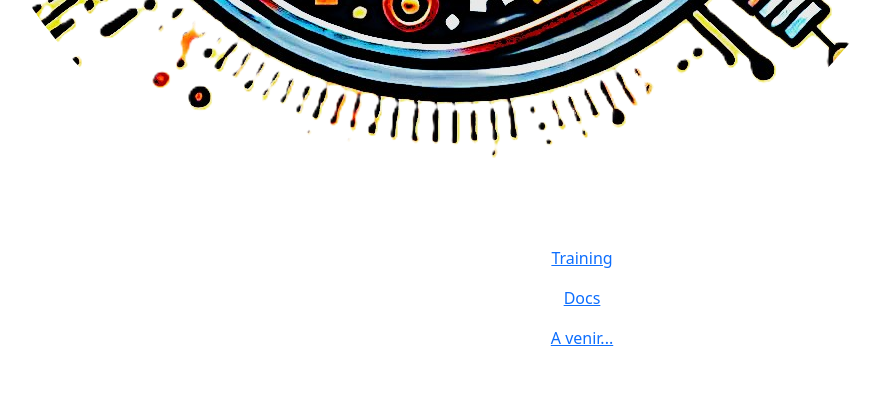
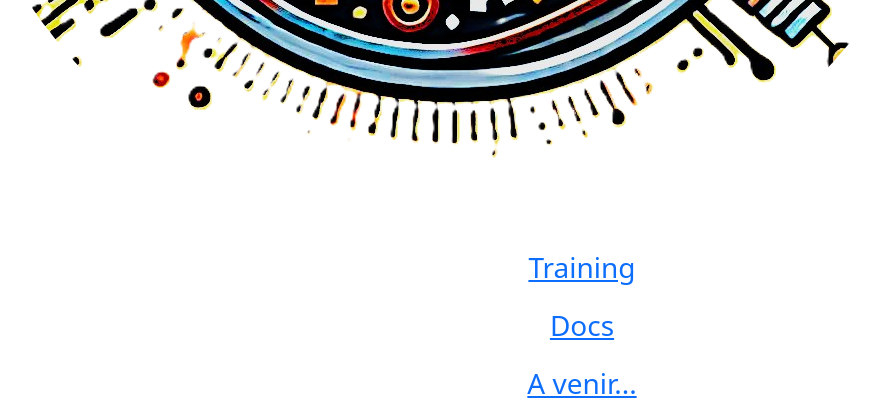
Before and after one commit to Faizh33/php-project, a Symfony app: template templates/php_function/index.html.twig in a window 1280 px wide. Shown: the part 794-1214 px from the top of the page, without its empty margins (58-937 px from the left). Before the commit the page ends 1140 px from the top, so only its background shows below. Run offline with Twig, Linux system fonts and the light colour scheme; the template is opened without the code that fills it, so the values that code supplies are empty; some libraries are stand-ins or nearby versions.

Commit message:
improve summary style

```diff
--- a/templates/php_function/index.html.twig
+++ b/templates/php_function/index.html.twig
@@ -3,27 +3,28 @@
 {% block title %}Dashboard{% endblock %}
 
 {% block body %}
+
     <div class="functions-container">
         <a href="{{path('home')}}">
             <img src="{{ asset('images/logo.png') }}" class="rounded-pill dashboard-logo" />
         </a>
         <div class="rounded-pill summary-container summary-functions-container summary-container-1">
             <a href="{{ path('php_functions') }}" class="link">
-                <p class="summary-text text-center mt-3">
+                <p class="summary-text text-center  fs-3 mt-3">
                     Training
                 </p>
             </a>
         </div>
         <div class="rounded-pill summary-container summary-functions-container summary-container-2">
-            <a href="" class="link">
-                <p class="summary-text text-center">
+            <a href="{{ path('php_functions_list') }}" class="link">
+                <p class="summary-text text-center fs-3">
                     Docs
                 </p>
             </a>
         </div>
         <div class="rounded-pill summary-container summary-functions-container summary-container-3">
             <a href="" class="link">
-                <p class="summary-text text-center">
+                <p class="summary-text text-center fs-3">
                     A venir...
                 </p>
             </a>
```
